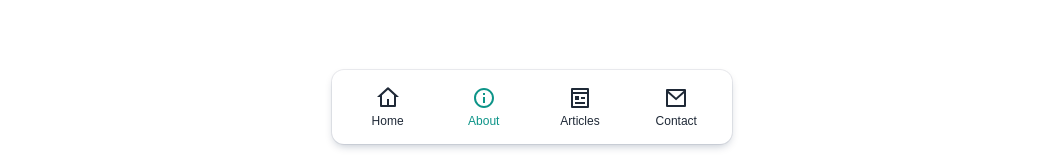
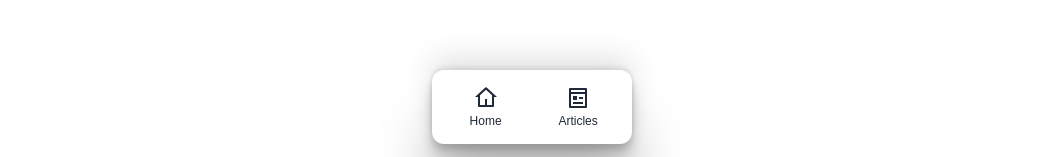
Before and after one commit to damiensedgwick/my-website, a Next.js app: page /about in a window 1280 px wide. Shown: the part 640-797 px from the top of the page, without its empty margins (108-1171 px from the left). Built offline with nearby package versions, Linux system fonts and the light colour scheme.

Commit message:
removed links for pages that are not done

```diff
--- a/app/components/AppBar.tsx
+++ b/app/components/AppBar.tsx
@@ -3,9 +3,9 @@ import Link from 'next/link';
 import { usePathname } from 'next/navigation';
 import {
   RiHome4Line,
-  RiMailLine,
+  // RiMailLine,
   RiPagesLine,
-  RiInformationLine,
+  // RiInformationLine,
 } from 'react-icons/ri';
 
 import styles from '../styles/appbar.module.css';
@@ -25,16 +25,16 @@ export const AppBar = () => {
               <span className={styles.navText}>Home</span>
             </Link>
           </li>
-          <li
-            className={
-              pathname === '/about' ? styles.navItemActive : styles.navItem
-            }
-          >
-            <Link className={styles.navLink} href='/about'>
-              <RiInformationLine className={styles.navIcon} />
-              <span className={styles.navText}>About</span>
-            </Link>
-          </li>
+          {/*<li*/}
+          {/*  className={*/}
+          {/*    pathname === '/about' ? styles.navItemActive : styles.navItem*/}
+          {/*  }*/}
+          {/*>*/}
+          {/*  <Link className={styles.navLink} href='/about'>*/}
+          {/*    <RiInformationLine className={styles.navIcon} />*/}
+          {/*    <span className={styles.navText}>About</span>*/}
+          {/*  </Link>*/}
+          {/*</li>*/}
           <li
             className={
               pathname === '/articles' ? styles.navItemActive : styles.navItem
@@ -45,16 +45,16 @@ export const AppBar = () => {
               <span className={styles.navText}>Articles</span>
             </Link>
           </li>
-          <li
-            className={
-              pathname === '/contact' ? styles.navItemActive : styles.navItem
-            }
-          >
-            <Link className={styles.navLink} href='/contact'>
-              <RiMailLine className={styles.navIcon} />
-              <span className={styles.navText}>Contact</span>
-            </Link>
-          </li>
+          {/*<li*/}
+          {/*  className={*/}
+          {/*    pathname === '/contact' ? styles.navItemActive : styles.navItem*/}
+          {/*  }*/}
+          {/*>*/}
+          {/*  <Link className={styles.navLink} href='/contact'>*/}
+          {/*    <RiMailLine className={styles.navIcon} />*/}
+          {/*    <span className={styles.navText}>Contact</span>*/}
+          {/*  </Link>*/}
+          {/*</li>*/}
         </ul>
       </nav>
     </div>
--- a/app/styles/appbar.module.css
+++ b/app/styles/appbar.module.css
@@ -5,7 +5,7 @@
     bottom: 0;
     color: #1f2937;
     background-color: white;
-    box-shadow: rgba(9, 30, 66, 0.25) 0 4px 8px -2px, rgba(9, 30, 66, 0.08) 0 0 0 1px;
+    box-shadow: rgba(0, 0, 0, 0.25) 0 54px 55px, rgba(0, 0, 0, 0.12) 0 -12px 30px, rgba(0, 0, 0, 0.12) 0 4px 6px, rgba(0, 0, 0, 0.17) 0 12px 13px, rgba(0, 0, 0, 0.09) 0 -3px 5px;
     z-index: 100;
 }
 
@@ -58,7 +58,7 @@
 
 @media (min-width: 768px) {
     .container {
-        max-width: 400px;
+        max-width: 200px;
         margin: 0 0 1rem 0;
         left: 50%;
         transform: translateX(-50%);
```
